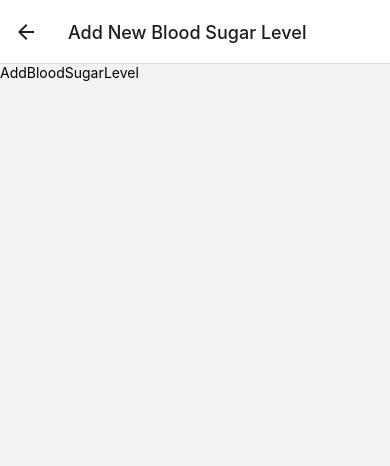
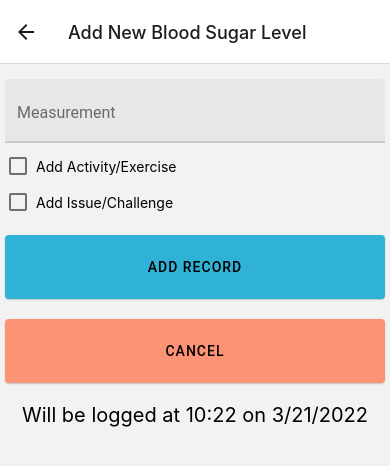
Before and after one commit to ArturWagnerBusiness/Diabetes-App-React-Native, a React Native app in the folder app/: screen /BloodSugar in a window 390 px wide. Shown: the top 466 px of the page. Built offline with nearby package versions, Linux system fonts and the light colour scheme.

Commit message:
Added 5 entry pages and settings popup.

```diff
--- a/app/screens/AddBloodSugarLevel.js
+++ b/app/screens/AddBloodSugarLevel.js
@@ -1,10 +1,125 @@
 import React from "react";
 import { Text, View } from "react-native";
+import { Button, Checkbox, TextInput } from "react-native-paper";
+import ItemContext from "../contexts/ItemContext";
+import { COLOR } from "../pallet";
+
+let defaultStyle = {
+  margin: 5,
+  marginTop: 15,
+};
 
 export default function AddBloodSugarLevel({ navigation }) {
+  const storage = React.useContext(ItemContext);
+  const [value, setValue] = React.useState("");
+  const [activity, setActivity] = React.useState(null);
+  const [challenge, setChallenge] = React.useState(null);
+  const CURRENT_TIME = new Date();
   return (
     <View>
-      <Text>AddBloodSugarLevel</Text>
+      <TextInput
+        style={{
+          ...defaultStyle,
+        }}
+        label="Measurement"
+        value={value}
+        onChangeText={(text) => setValue(text)}
+        right={<TextInput.Affix text="mg/dl" />}
+      />
+      <View
+        style={{
+          display: "flex",
+          flexDirection: "row",
+          alignItems: "center",
+        }}
+      >
+        <Checkbox
+          status={activity === null ? "unchecked" : "checked"}
+          onPress={() => {
+            setActivity(activity === null ? "" : null);
+          }}
+        />
+        <Text>Add Activity/Exercise</Text>
+      </View>
+
+      <TextInput
+        style={{
+          ...defaultStyle,
+          display: activity === null ? "none" : "flex",
+        }}
+        label="Description"
+        value={activity}
+        onChangeText={(text) => setActivity(text)}
+      />
+      <View
+        style={{
+          display: "flex",
+          flexDirection: "row",
+          alignItems: "center",
+        }}
+      >
+        <Checkbox
+          status={challenge === null ? "unchecked" : "checked"}
+          onPress={() => {
+            setChallenge(challenge === null ? "" : null);
+          }}
+        />
+        <Text>Add Issue/Challenge</Text>
+      </View>
+      <TextInput
+        style={{
+          ...defaultStyle,
+          display: challenge === null ? "none" : "flex",
+        }}
+        label="Description"
+        value={challenge}
+        onChangeText={(text) => setChallenge(text)}
+      />
+      <Button
+        style={{
+          ...defaultStyle,
+          padding: 15,
+        }}
+        color={COLOR.PRIMARY}
+        mode="contained"
+        onPress={() => {
+          try {
+            storage.create({
+              type: "meal",
+              value,
+              activity: typeof activity === "string" ? activity : "",
+              challenge: typeof challenge === "string" ? challenge : "",
+            });
+          } catch (e) {}
+          alert("Blood Sugar Level has been added.");
+          navigation.pop();
+        }}
+      >
+        Add record
+      </Button>
+      <Button
+        style={{
+          ...defaultStyle,
+          padding: 15,
+        }}
+        color={COLOR.COMPLEMENTARY_LIGHT}
+        mode="contained"
+        onPress={() => {
+          navigation.pop();
+        }}
+      >
+        Cancel
+      </Button>
+      <Text
+        style={{
+          ...defaultStyle,
+          textAlign: "center",
+          fontSize: 20,
+        }}
+      >
+        Will be logged at {CURRENT_TIME.getHours()}:{CURRENT_TIME.getMinutes()}{" "}
+        on {CURRENT_TIME.toLocaleDateString()}
+      </Text>
     </View>
   );
 }
--- a/app/screens/AddExercise.js
+++ b/app/screens/AddExercise.js
@@ -1,10 +1,80 @@
 import React from "react";
 import { Text, View } from "react-native";
+import { Button, TextInput } from "react-native-paper";
+import ItemContext from "../contexts/ItemContext";
+import { COLOR } from "../pallet";
+
+let defaultStyle = {
+  margin: 5,
+  marginTop: 15,
+};
 
 export default function AddExercise({ navigation }) {
+  const storage = React.useContext(ItemContext);
+  const [name, setName] = React.useState("");
+  const [description, setDescription] = React.useState("");
+  const CURRENT_TIME = new Date();
   return (
     <View>
-      <Text>AddExercise</Text>
+      <TextInput
+        style={{
+          ...defaultStyle,
+        }}
+        label="Name"
+        value={name}
+        onChangeText={(text) => setName(text)}
+      />
+      <TextInput
+        style={{
+          ...defaultStyle,
+        }}
+        label="Description"
+        value={description}
+        onChangeText={(text) => setDescription(text)}
+      />
+      <Button
+        style={{
+          ...defaultStyle,
+          padding: 15,
+        }}
+        color={COLOR.PRIMARY}
+        mode="contained"
+        onPress={() => {
+          try {
+            storage.create({
+              type: "activity",
+              name,
+            });
+          } catch (e) {}
+          alert("Activity/Exercise has been added.");
+          navigation.pop();
+        }}
+      >
+        Add record
+      </Button>
+      <Button
+        style={{
+          ...defaultStyle,
+          padding: 15,
+        }}
+        color={COLOR.COMPLEMENTARY_LIGHT}
+        mode="contained"
+        onPress={() => {
+          navigation.pop();
+        }}
+      >
+        Cancel
+      </Button>
+      <Text
+        style={{
+          ...defaultStyle,
+          textAlign: "center",
+          fontSize: 20,
+        }}
+      >
+        Will be logged at {CURRENT_TIME.getHours()}:{CURRENT_TIME.getMinutes()}{" "}
+        on {CURRENT_TIME.toLocaleDateString()}
+      </Text>
     </View>
   );
 }
--- a/app/screens/AddIssue.js
+++ b/app/screens/AddIssue.js
@@ -1,10 +1,71 @@
 import React from "react";
 import { Text, View } from "react-native";
+import { Button, TextInput } from "react-native-paper";
+import ItemContext from "../contexts/ItemContext";
+import { COLOR } from "../pallet";
+
+let defaultStyle = {
+  margin: 5,
+  marginTop: 15,
+};
 
 export default function AddIssue({ navigation }) {
+  const storage = React.useContext(ItemContext);
+  const [description, setDescription] = React.useState("");
+  const CURRENT_TIME = new Date();
   return (
     <View>
-      <Text>AddIssue</Text>
+      <TextInput
+        style={{
+          ...defaultStyle,
+        }}
+        label="Description"
+        value={description}
+        onChangeText={(text) => setDescription(text)}
+      />
+      <Button
+        style={{
+          ...defaultStyle,
+          padding: 15,
+        }}
+        color={COLOR.PRIMARY}
+        mode="contained"
+        onPress={() => {
+          try {
+            storage.create({
+              type: "challenge",
+              description,
+            });
+          } catch (e) {}
+          alert("Issue/Challenge has been added.");
+          navigation.pop();
+        }}
+      >
+        Add record
+      </Button>
+      <Button
+        style={{
+          ...defaultStyle,
+          padding: 15,
+        }}
+        color={COLOR.COMPLEMENTARY_LIGHT}
+        mode="contained"
+        onPress={() => {
+          navigation.pop();
+        }}
+      >
+        Cancel
+      </Button>
+      <Text
+        style={{
+          ...defaultStyle,
+          textAlign: "center",
+          fontSize: 20,
+        }}
+      >
+        Will be logged at {CURRENT_TIME.getHours()}:{CURRENT_TIME.getMinutes()}{" "}
+        on {CURRENT_TIME.toLocaleDateString()}
+      </Text>
     </View>
   );
 }
--- a/app/screens/AddMeal.js
+++ b/app/screens/AddMeal.js
@@ -1,10 +1,82 @@
 import React from "react";
 import { Text, View } from "react-native";
+import { Button, TextInput } from "react-native-paper";
+import ItemContext from "../contexts/ItemContext";
+import { COLOR } from "../pallet";
+
+let defaultStyle = {
+  margin: 5,
+  marginTop: 15,
+};
 
 export default function AddMeal({ navigation }) {
+  const storage = React.useContext(ItemContext);
+  const [name, setName] = React.useState("");
+  const [carbo, setCarbo] = React.useState("");
+  const CURRENT_TIME = new Date();
   return (
     <View>
-      <Text>AddMeal</Text>
+      <TextInput
+        style={{
+          ...defaultStyle,
+        }}
+        label="Name"
+        value={name}
+        onChangeText={(text) => setName(text)}
+      />
+      <TextInput
+        style={{
+          ...defaultStyle,
+        }}
+        label="Carbohydrates"
+        value={carbo}
+        onChangeText={(text) => setCarbo(text)}
+        right={<TextInput.Affix text="grams" />}
+      />
+      <Button
+        style={{
+          ...defaultStyle,
+          padding: 15,
+        }}
+        color={COLOR.PRIMARY}
+        mode="contained"
+        onPress={() => {
+          try {
+            storage.create({
+              type: "meal",
+              name,
+              value: carbo,
+            });
+          } catch (e) {}
+          alert("Meal has been added.");
+          navigation.pop();
+        }}
+      >
+        Add record
+      </Button>
+      <Button
+        style={{
+          ...defaultStyle,
+          padding: 15,
+        }}
+        color={COLOR.COMPLEMENTARY_LIGHT}
+        mode="contained"
+        onPress={() => {
+          navigation.pop();
+        }}
+      >
+        Cancel
+      </Button>
+      <Text
+        style={{
+          ...defaultStyle,
+          textAlign: "center",
+          fontSize: 20,
+        }}
+      >
+        Will be logged at {CURRENT_TIME.getHours()}:{CURRENT_TIME.getMinutes()}{" "}
+        on {CURRENT_TIME.toLocaleDateString()}
+      </Text>
     </View>
   );
 }
--- a/app/screens/AddMedication.js
+++ b/app/screens/AddMedication.js
@@ -1,10 +1,71 @@
 import React from "react";
 import { Text, View } from "react-native";
+import { Button, TextInput } from "react-native-paper";
+import ItemContext from "../contexts/ItemContext";
+import { COLOR } from "../pallet";
+
+let defaultStyle = {
+  margin: 5,
+  marginTop: 15,
+};
 
 export default function AddMedication({ navigation }) {
+  const storage = React.useContext(ItemContext);
+  const [name, setName] = React.useState("");
+  const CURRENT_TIME = new Date();
   return (
     <View>
-      <Text>AddMedication</Text>
+      <TextInput
+        style={{
+          ...defaultStyle,
+        }}
+        label="Name"
+        value={name}
+        onChangeText={(text) => setName(text)}
+      />
+      <Button
+        style={{
+          ...defaultStyle,
+          padding: 15,
+        }}
+        color={COLOR.PRIMARY}
+        mode="contained"
+        onPress={() => {
+          try {
+            storage.create({
+              type: "medication",
+              name,
+            });
+          } catch (e) {}
+          alert("Medication has been added.");
+          navigation.pop();
+        }}
+      >
+        Add record
+      </Button>
+      <Button
+        style={{
+          ...defaultStyle,
+          padding: 15,
+        }}
+        color={COLOR.COMPLEMENTARY_LIGHT}
+        mode="contained"
+        onPress={() => {
+          navigation.pop();
+        }}
+      >
+        Cancel
+      </Button>
+      <Text
+        style={{
+          ...defaultStyle,
+          textAlign: "center",
+          fontSize: 20,
+        }}
+      >
+        Will be logged at {CURRENT_TIME.getHours()}:{CURRENT_TIME.getMinutes()}{" "}
+        on {CURRENT_TIME.toLocaleDateString()}
+      </Text>
     </View>
   );
 }
--- a/app/screens/ViewRecords.js
+++ b/app/screens/ViewRecords.js
@@ -1,5 +1,7 @@
 import { useEffect, useState } from "react";
-import { FAB, Portal, Provider } from "react-native-paper";
+import { Text } from "react-native";
+import { FAB, Modal, Portal, Provider } from "react-native-paper";
+import ItemContext from "../contexts/ItemContext";
 
 export default function ViewRecords({ navigation }) {
   const [isMenuOpen, setMenuOpen] = useState(false);
@@ -9,11 +11,12 @@ export default function ViewRecords({ navigation }) {
       headerRight: () => (
         <>
           <FAB
-            style={{ margin: "8px" }}
+            style={{ margin: 8 }}
             small
             icon="cog"
             onPress={() => {
-              setSettingsOpen(!isSettingsOpen);
+              setSettingsOpen(true);
+              console.log(storage.state);
             }}
           />
         </>
@@ -22,6 +25,21 @@ export default function ViewRecords({ navigation }) {
   });
 
   return (
+    <>
+      <Provider>
+        <Portal>
+          <Modal
+            visible={isSettingsOpen}
+            onDismiss={() => setSettingsOpen(false)}
+            contentContainerStyle={{
+              backgroundColor: "white",
+              padding: 20,
+            }}
+          >
+            <Text>Example Modal. Click outside this area to dismiss.</Text>
+          </Modal>
+        </Portal>
+      </Provider>
       <Provider>
         <Portal>
           <FAB.Group
@@ -63,12 +81,11 @@ export default function ViewRecords({ navigation }) {
               setMenuOpen(open);
             }}
             onPress={() => {
-            if (isMenuOpen) {
-              // do something if the speed dial is open
-            }
+              setSettingsOpen(false);
             }}
           />
         </Portal>
       </Provider>
+    </>
   );
 }
```
Lines whose indentation alone changed are shown as unchanged.
